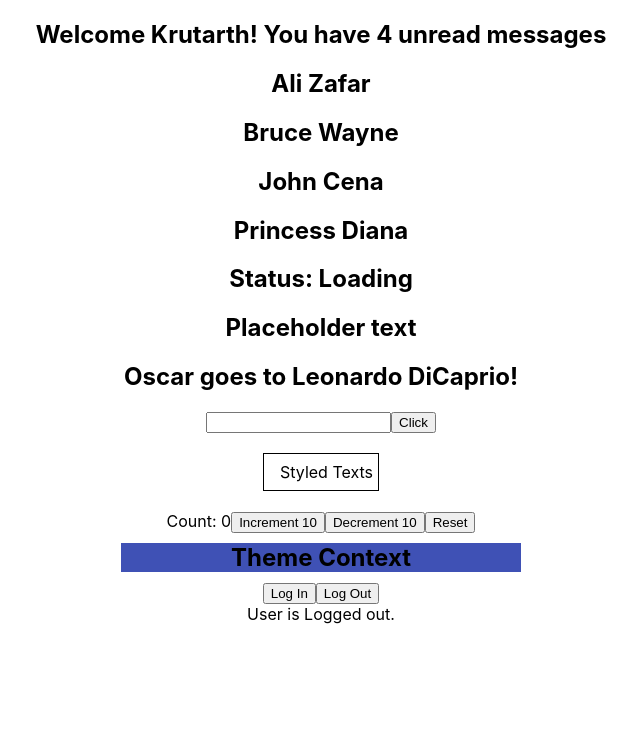
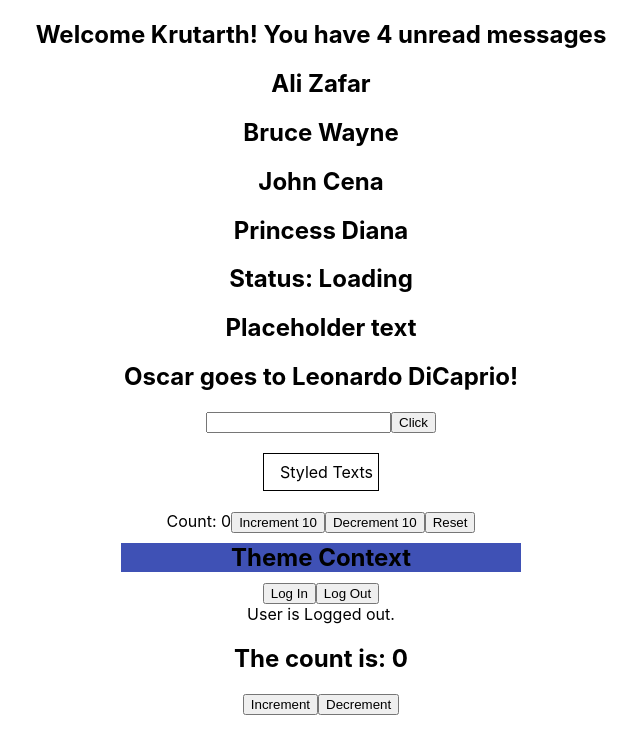
Before and after one commit to krutarth45/typescript-for-react, a React (Create React App) app: page / in a window 1280 px wide. Shown: the top 754 px of the page, without its empty margins (319-959 px from the left). Built offline with nearby package versions, Linux system fonts and the light colour scheme.

Commit message:
Class component 1

```diff
--- a/src/App.tsx
+++ b/src/App.tsx
@@ -12,6 +12,7 @@
 import Person from "./components/Person";
 import PersonList from "./components/PersonList";
 import Counter from "./components/state/Counter";
+import Counter2 from "./components/class/Counter";
 import Status from "./components/Status";
 
 function App() {
@@ -59,6 +60,7 @@
       <UserContextProvider>
         <User />
       </UserContextProvider>
+      <Counter2 message="The count is: " />
     </div>
   );
 }
--- /dev/null
+++ b/src/components/class/Counter.tsx
@@ -0,0 +1,32 @@
+import React from "react";
+
+interface CounterProps {
+  message: string;
+}
+
+interface CounterState {
+  count: number;
+}
+
+class Counter2 extends React.Component<CounterProps, CounterState> {
+  state = { count: 0 };
+  handleInc = () => {
+    this.setState((prevState) => ({ count: prevState.count + 1 }));
+  };
+  handleDec = () => {
+    this.setState((prevState) => ({ count: prevState.count - 1 }));
+  };
+  render() {
+    return (
+      <div>
+        <h2>
+          {this.props.message} {this.state.count}
+        </h2>
+        <button onClick={() => this.handleInc()}>Increment</button>
+        <button onClick={() => this.handleDec()}>Decrement</button>
+      </div>
+    );
+  }
+}
+
+export default Counter2;
```
